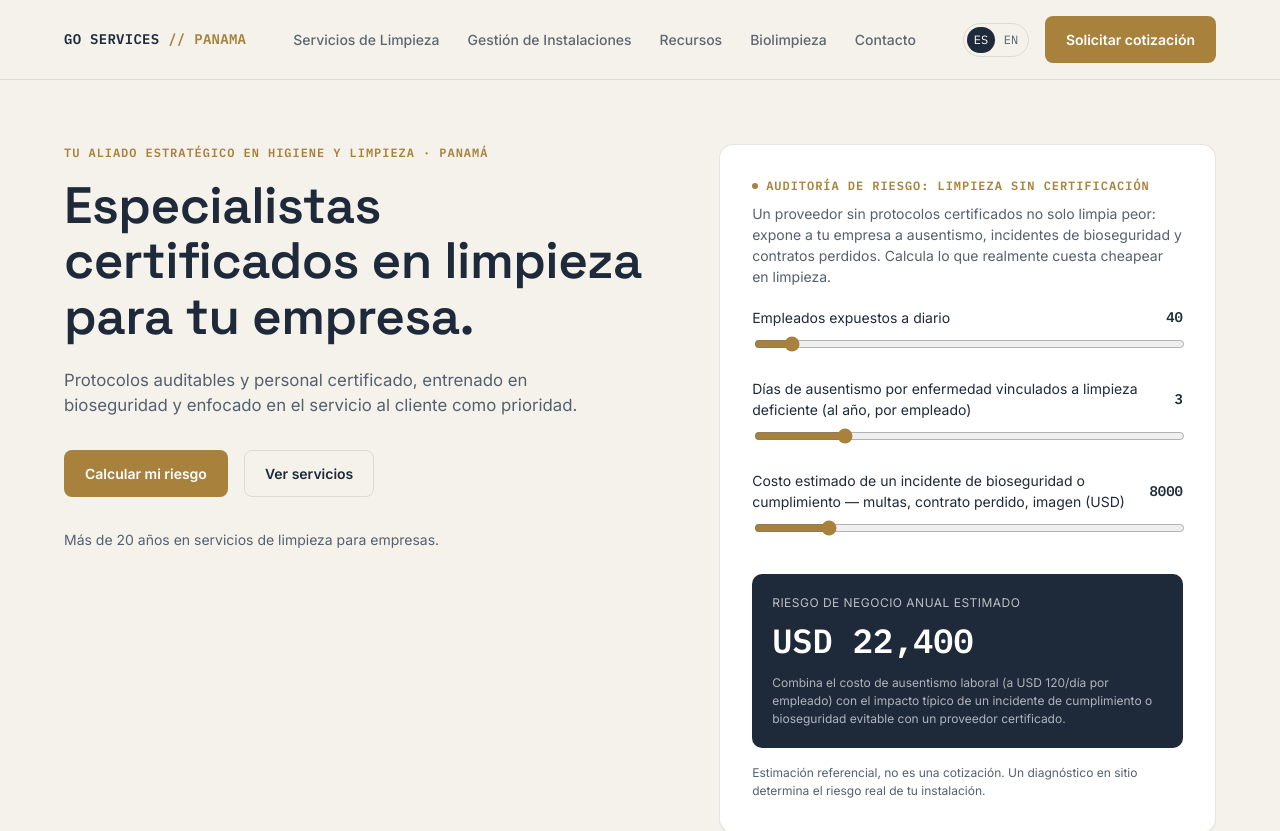
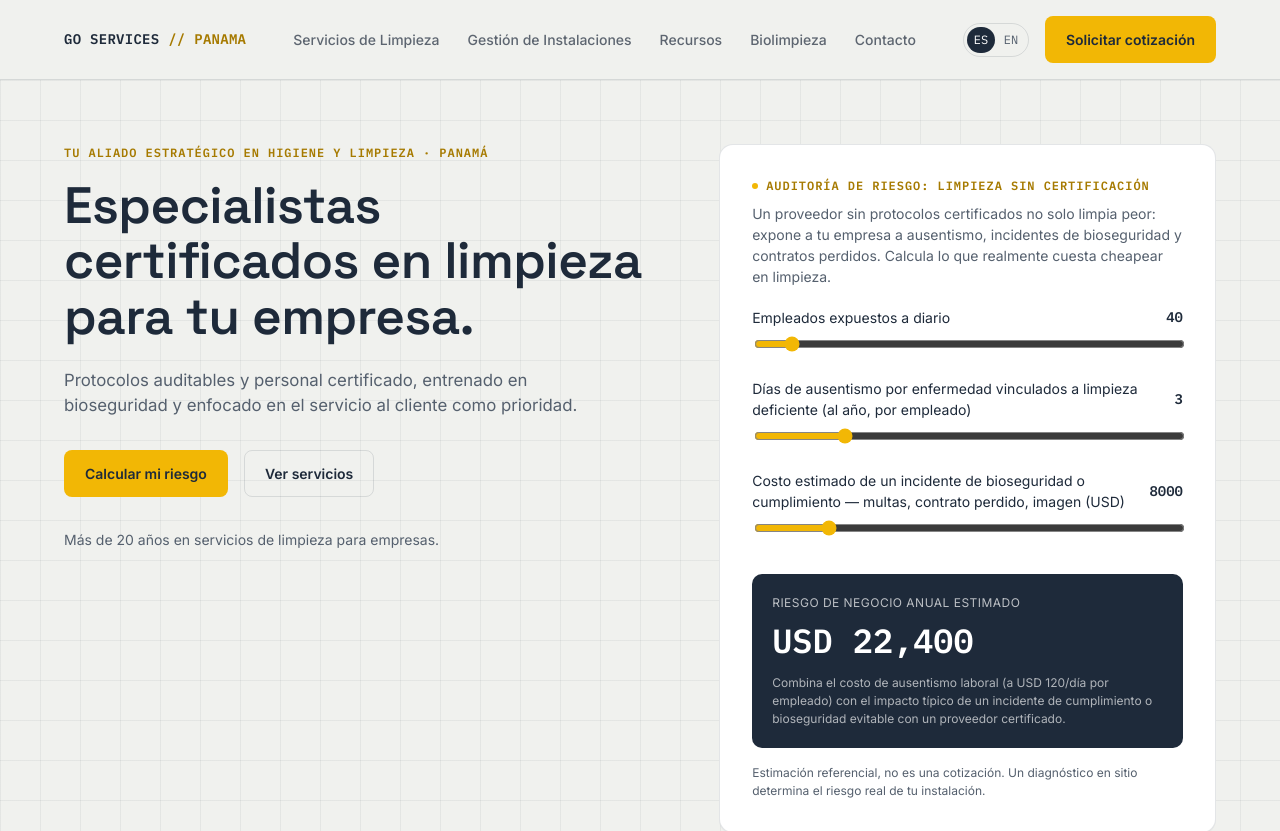
Before and after one commit to dr-p1n/gocleanv1, a plain HTML site: page es/index.html in a window 1280 px wide. Shown: the top 831 px of the page. Drawn offline with Linux system fonts and the light colour scheme.

Commit message:
Swap brass accent for bright yellow, cool the off-white, add engineering-grid backdrop
Drops gold in favor of a cleaner yellow accent and a less papery off-white base, and pulls in the Industrial Precision prototype's grid backdrop on the hero and contact panel for a more technical feel.

```diff
--- a/assets/css/style.css
+++ b/assets/css/style.css
@@ -1,11 +1,13 @@
 :root {
-  --color-bg: #f5f2ec;
+  --color-bg: #f0f1ee;
   --color-navy: #1e2a3a;
   --color-navy-70: rgba(30, 42, 58, 0.7);
   --color-navy-50: rgba(30, 42, 58, 0.5);
-  --color-brass: #a8823d;
+  --color-accent: #f2b705;
+  --color-accent-strong: #d9a400;
+  --color-accent-text: #a67a00;
   --color-surface: #ffffff;
-  --color-surface-muted: #ede8de;
+  --color-surface-muted: #e7e9e5;
   --color-border: rgba(30, 42, 58, 0.12);
   --color-slate: #55606e;
 
@@ -39,6 +41,21 @@ img {
   display: block;
 }
 
+/* Faint engineering-grid backdrop for hero/section backgrounds */
+.bg-grid {
+  background-image:
+    linear-gradient(to right, rgba(30, 42, 58, 0.06) 1px, transparent 1px),
+    linear-gradient(to bottom, rgba(30, 42, 58, 0.06) 1px, transparent 1px);
+  background-size: 40px 40px;
+}
+
+.bg-grid-dark {
+  background-image:
+    linear-gradient(to right, rgba(255, 255, 255, 0.07) 1px, transparent 1px),
+    linear-gradient(to bottom, rgba(255, 255, 255, 0.07) 1px, transparent 1px);
+  background-size: 40px 40px;
+}
+
 a {
   color: inherit;
 }
@@ -55,7 +72,7 @@ a {
   font-weight: 600;
   letter-spacing: 0.08em;
   text-transform: uppercase;
-  color: var(--color-brass);
+  color: var(--color-accent-text);
 }
 
 h1,
@@ -88,7 +105,7 @@ p {
   position: sticky;
   top: 0;
   z-index: 40;
-  background: rgba(245, 242, 236, 0.92);
+  background: rgba(240, 241, 238, 0.92);
   backdrop-filter: blur(6px);
   border-bottom: 1px solid var(--color-border);
 }
@@ -113,7 +130,7 @@ p {
 }
 
 .logo span {
-  color: var(--color-brass);
+  color: var(--color-accent-text);
 }
 
 .main-nav {
@@ -200,12 +217,12 @@ p {
 }
 
 .btn-primary {
-  background: var(--color-brass);
-  color: #fff;
+  background: var(--color-accent);
+  color: var(--color-navy);
 }
 
 .btn-primary:hover {
-  background: #8f6c30;
+  background: var(--color-accent-strong);
 }
 
 .btn-secondary {
@@ -285,7 +302,7 @@ p {
   width: 6px;
   height: 6px;
   border-radius: 999px;
-  background: var(--color-brass);
+  background: var(--color-accent);
 }
 
 .tool-card p.desc {
@@ -314,7 +331,7 @@ p {
 .field input[type="range"] {
   width: 100%;
   margin-top: 8px;
-  accent-color: var(--color-brass);
+  accent-color: var(--color-accent);
 }
 
 .result-panel {
@@ -406,7 +423,7 @@ p {
   width: 6px;
   height: 6px;
   border-radius: 999px;
-  background: var(--color-brass);
+  background: var(--color-accent);
 }
 
 .credential-card p {
@@ -529,7 +546,7 @@ p {
 }
 
 .module-card:hover {
-  border-color: rgba(168, 130, 61, 0.5);
+  border-color: rgba(242, 183, 5, 0.5);
 }
 
 .module-card img {
@@ -571,7 +588,7 @@ p {
   padding: 0 24px 24px;
   font-size: 14px;
   font-weight: 600;
-  color: var(--color-brass);
+  color: var(--color-accent-text);
 }
 
 /* Contact band */
@@ -586,7 +603,7 @@ p {
   align-items: flex-start;
   justify-content: space-between;
   border-radius: 14px;
-  background: var(--color-navy);
+  background-color: var(--color-navy);
   color: #fff;
   padding: 40px;
 }
--- a/es/index.html
+++ b/es/index.html
@@ -49,7 +49,7 @@
 <main>
 
   <!-- Hero -->
-  <section class="hero">
+  <section class="hero bg-grid">
     <div class="wrap">
       <div>
         <div class="eyebrow">Tu aliado estratégico en higiene y limpieza · Panamá</div>
@@ -412,7 +412,7 @@
 
   <div class="contact-band">
     <div class="wrap">
-      <div class="panel">
+      <div class="panel bg-grid-dark">
         <h2>Instalaciones impecables, operación sin fricción.</h2>
         <a class="btn btn-primary" href="#contacto">Solicitar cotización</a>
       </div>
```
Also changed, not shown: en/index.html (+2 -2 lines).
